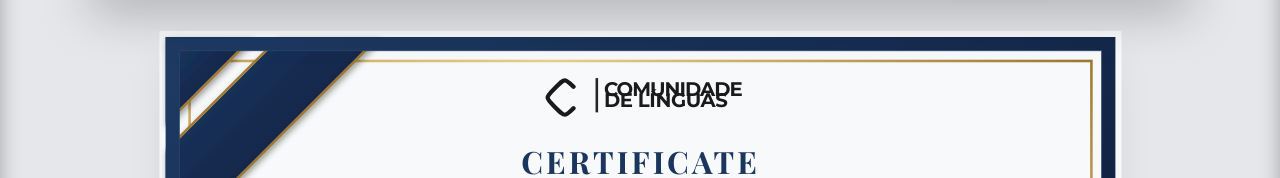
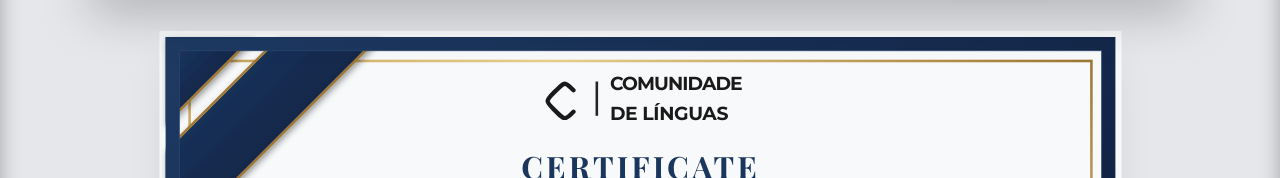
Before and after one commit to dmpiagency-ai/Certificado-Manus, a React (Vite) app: page / in a window 1280 px wide. Shown: the part 174-352 px from the top of the page. Built offline with nearby package versions, Linux system fonts and the light colour scheme; no server answers; a web font is replaced by a local one.

Commit message:
style: increase logo text vertical spacing and distance from bar

```diff
--- a/src/App.tsx
+++ b/src/App.tsx
@@ -311,7 +311,7 @@ export default function App() {
   // Versioned cache reset — runs synchronously on first render, before useLocalStorage reads.
   // Bump CACHE_VERSION whenever default content changes to push new defaults to all users.
   useState(() => {
-    const CACHE_VERSION = 'v19';
+    const CACHE_VERSION = 'v20';
     if (typeof window !== 'undefined' && window.localStorage.getItem('cert-cache-version') !== CACHE_VERSION) {
       // Clear all cert keys except guest credits to do a full factory reset of the layout
       const keysToRemove = [];
@@ -988,10 +988,10 @@ export default function App() {
                 {/* Vertical Separator Bar - Extremely Close */}
                 <div className="w-[2.5px] h-10 bg-[#1a1a1a] opacity-95 mx-[6px]"></div>
 
-                {/* Logo Texts - Maximum Rigor */}
-                <div className="flex flex-col font-sans uppercase -space-y-2.5 items-start text-left ml-[1px]">
-                  <ContentEditable html={logoText1} onChange={(v:any) => handleTextChange(setLogoText1, v)} onFocus={() => setActiveEditor('header')} onBlur={() => setActiveEditor(null)} className="text-[23px] font-extrabold text-[#1a1a1a] tracking-tighter leading-none" />
-                  <ContentEditable html={logoText2} onChange={(v:any) => handleTextChange(setLogoText2, v)} onFocus={() => setActiveEditor('header')} onBlur={() => setActiveEditor(null)} className="text-[23px] font-extrabold text-[#1a1a1a] tracking-[-0.02em] leading-none" />
+                {/* Logo Texts - Optimized Spacing */}
+                <div className="flex flex-col font-sans uppercase space-y-0.5 items-start text-left ml-[8px]">
+                  <ContentEditable html={logoText1} onChange={(v:any) => handleTextChange(setLogoText1, v)} onFocus={() => setActiveEditor('header')} onBlur={() => setActiveEditor(null)} className="text-[22px] font-extrabold text-[#1a1a1a] tracking-tighter" />
+                  <ContentEditable html={logoText2} onChange={(v:any) => handleTextChange(setLogoText2, v)} onFocus={() => setActiveEditor('header')} onBlur={() => setActiveEditor(null)} className="text-[22px] font-extrabold text-[#1a1a1a] tracking-[-0.02em]" />
                 </div>
               </div>
             </DraggableBlock>
```
